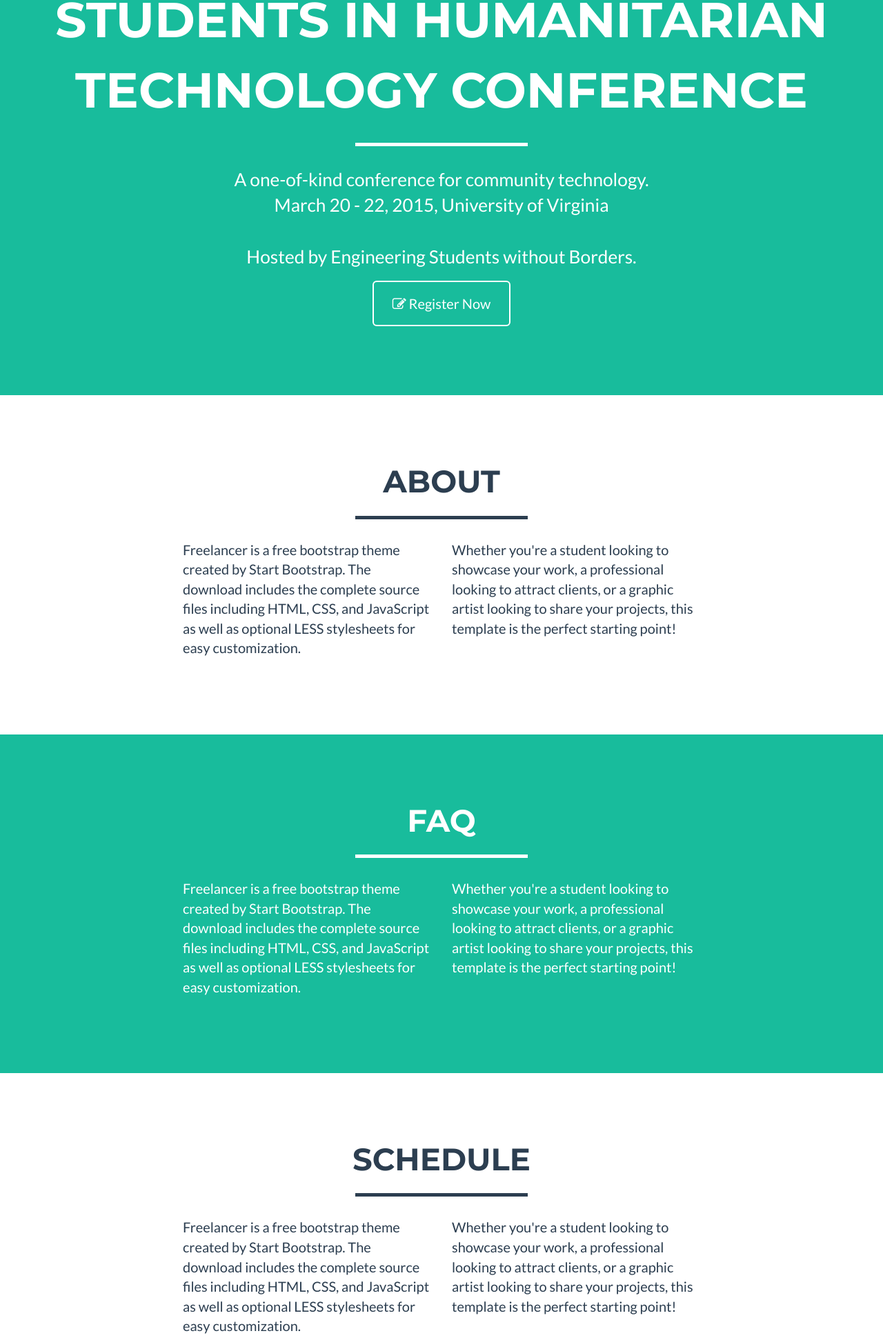
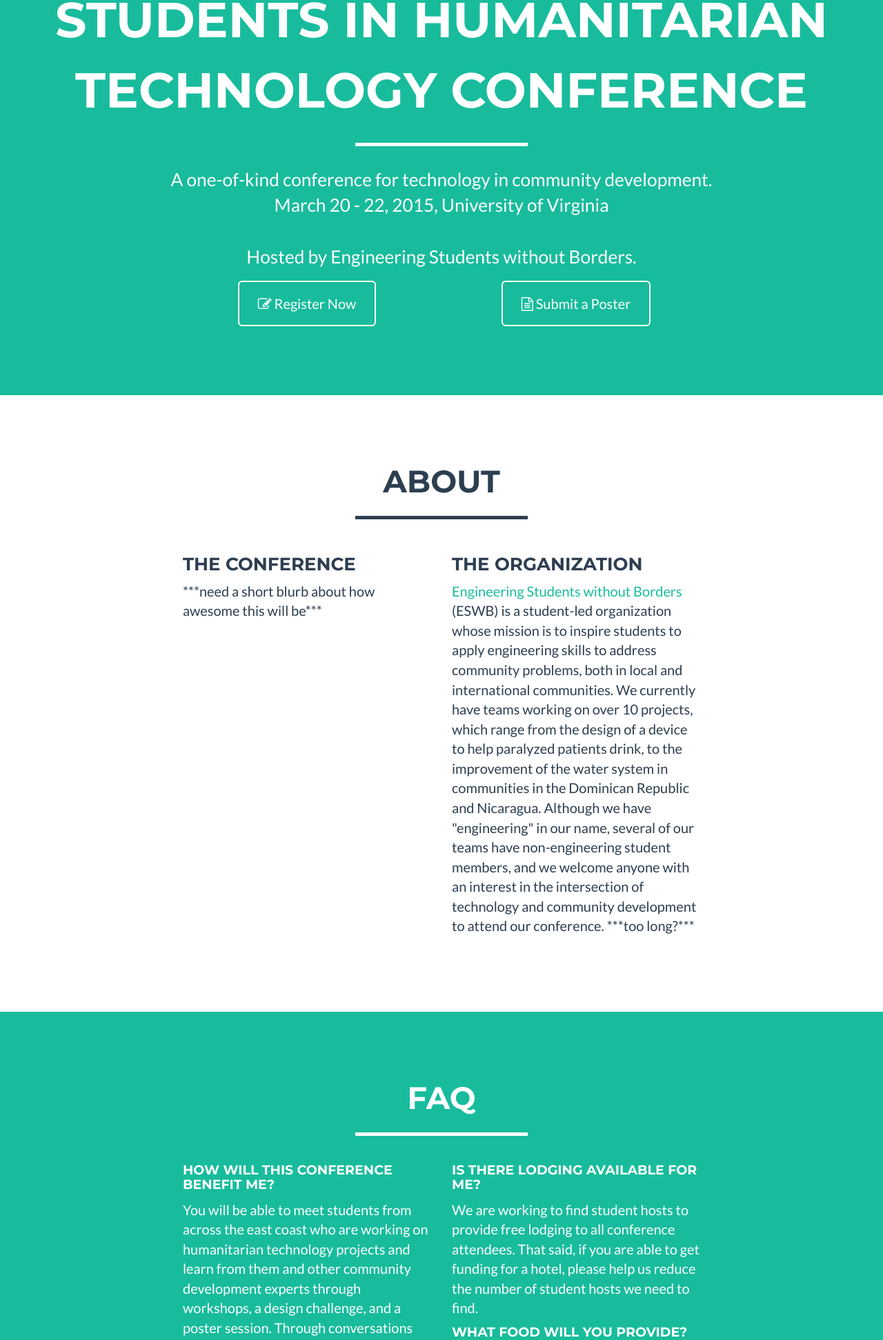
Before and after one commit to JohnReagan/eswb-conference-site, a PHP site: page / in a window 1280 px wide. Shown: the part 498-2441 px from the top of the page at 69% size. Run offline with PHP 8.4, Linux system fonts and the light colour scheme; some libraries are stand-ins or nearby versions.

Commit message:
added some content, links

```diff
--- a/css/freelancer.css
+++ b/css/freelancer.css
@@ -184,6 +184,10 @@
     background: #18bc9c;
 }
 
+section.success a {
+    color: #2c3e50;
+}
+
 @media(max-width:767px) {
     section {
         padding: 75px 0;
@@ -348,7 +352,9 @@
 }
 
 footer .footer-below i {
-    margin: 0px 10px;
+    margin: 0px 20px;
+    cursor: pointer;
+    color: #fff;
 }
 
 .btn-social {
--- a/home.html
+++ b/home.html
@@ -84,7 +84,7 @@
                     <div class="intro-text">
                         <span class="name">Students in Humanitarian Technology Conference</span>
                         <hr class="star-light">
-                        <span class="skills">A one-of-kind conference for community technology.
+                        <span class="skills">A one-of-kind conference for technology in community development.
                             <br>
                             March 20 - 22, 2015, University of Virginia
                             <br><br>
@@ -92,10 +92,17 @@
                         </span>
 
                     </div>
-                    <div class="col-lg-8 col-lg-offset-2 text-center">
-                    <a href="#" class="btn btn-lg btn-outline">
-                    <i class="fa fa-pencil-square-o"></i> Register Now
-                    </a>
+                    <div class="row">
+                        <div class="col-lg-4 col-lg-offset-2 text-center">
+                            <a href="#" class="btn btn-lg btn-outline">
+                                <i class="fa fa-pencil-square-o"></i> Register Now
+                            </a>
+                        </div>
+                        <div class="col-lg-4 text-center">
+                            <a href="https://docs.google.com/a/virginia.edu/forms/d/19hDd-2HFT8df0UNhDAN247QEMu3UNy9rEdCiLogsKrg/viewform" class="btn btn-lg btn-outline">
+                                <i class="fa fa-file-text-o"></i> Submit a Poster
+                            </a>
+                        </div>
                     </div>
                 </div>
             </div>
@@ -113,10 +120,12 @@
             </div>
             <div class="row">
                 <div class="col-lg-4 col-lg-offset-2">
-                    <p>Freelancer is a free bootstrap theme created by Start Bootstrap. The download includes the complete source files including HTML, CSS, and JavaScript as well as optional LESS stylesheets for easy customization.</p>
+                    <h3>The Conference</h3>
+                    <p>***need a short blurb about how awesome this will be***</p>
                 </div>
                 <div class="col-lg-4">
-                    <p>Whether you're a student looking to showcase your work, a professional looking to attract clients, or a graphic artist looking to share your projects, this template is the perfect starting point!</p>
+                    <h3>The Organization</h3>
+                    <p><a href="http://www.eswb.org">Engineering Students without Borders</a> (ESWB) is a student-led organization whose mission is to inspire students to apply engineering skills to address community problems, both in local and international communities. We currently have teams working on over 10 projects, which range from the design of a device to help paralyzed patients drink, to the improvement of the water system in communities in the Dominican Republic and Nicaragua. Although we have "engineering" in our name, several of our teams have non-engineering student members, and we welcome anyone with an interest in the intersection of technology and community development to attend our conference. ***too long?***</p>
                 </div>
             </div>
         </div>
@@ -133,10 +142,26 @@
             </div>
             <div class="row">
                 <div class="col-lg-4 col-lg-offset-2">
-                    <p>Freelancer is a free bootstrap theme created by Start Bootstrap. The download includes the complete source files including HTML, CSS, and JavaScript as well as optional LESS stylesheets for easy customization.</p>
+                    <h4>How will this conference benefit me?</h4>
+                    <p>You will be able to meet students from across the east coast who are working on humanitarian technology projects and learn from them and other community development experts through workshops, a design challenge, and a poster session. Through conversations with other student leaders, you can also find new ideas for running EWB at UMBC.</p>
+
+                    <h4>How much does attending cost?</h4>
+                    <p>There is only a $15 registration fee per student, which helps cover the cost of meals.</p>
+
+                    <h4>Who can I contact for more questions?</h4>
+                    <p>We'd love to answer your questions! Contact our Vice President, Alisha, at <a href="mailto:amg4ft@virginia.edu">amg4ft@virginia.edu</a>.
+
                 </div>
                 <div class="col-lg-4">
-                    <p>Whether you're a student looking to showcase your work, a professional looking to attract clients, or a graphic artist looking to share your projects, this template is the perfect starting point!</p>
+
+
+                    <h4>Is there lodging available for me?</h4>
+                    <p>We are working to find student hosts to provide free lodging to all conference attendees. That said, if you are able to get funding for a hotel, please help us reduce the number of student hosts we need to find.</p>
+
+                    <h4>What food will you provide?</h4>
+                    <p>All meals during the conference are covered by us. ***add some info about food, type, snacks etc*** We will do our best to accomodate any dietary restrictions!</p>
+
+                    <h4>***Any ideas on other FAQ entries??***</h4>
                 </div>
             </div>
         </div>
@@ -152,11 +177,8 @@
                 </div>
             </div>
             <div class="row">
-                <div class="col-lg-4 col-lg-offset-2">
-                    <p>Freelancer is a free bootstrap theme created by Start Bootstrap. The download includes the complete source files including HTML, CSS, and JavaScript as well as optional LESS stylesheets for easy customization.</p>
-                </div>
-                <div class="col-lg-4">
-                    <p>Whether you're a student looking to showcase your work, a professional looking to attract clients, or a graphic artist looking to share your projects, this template is the perfect starting point!</p>
+                <div class="col-lg-12 text-center">
+                    <h2>TBA</h2>
                 </div>
             </div>
         </div>
@@ -172,11 +194,8 @@
                 </div>
             </div>
             <div class="row">
-                <div class="col-lg-4 col-lg-offset-2">
-                    <p>Freelancer is a free bootstrap theme created by Start Bootstrap. The download includes the complete source files including HTML, CSS, and JavaScript as well as optional LESS stylesheets for easy customization.</p>
-                </div>
-                <div class="col-lg-4">
-                    <p>Whether you're a student looking to showcase your work, a professional looking to attract clients, or a graphic artist looking to share your projects, this template is the perfect starting point!</p>
+                <div class="col-lg-12 text-center">
+                    <h2>TBA</h2>
                 </div>
             </div>
         </div>
@@ -192,11 +211,8 @@
                 </div>
             </div>
             <div class="row">
-                <div class="col-lg-4 col-lg-offset-2">
-                    <p>Freelancer is a free bootstrap theme created by Start Bootstrap. The download includes the complete source files including HTML, CSS, and JavaScript as well as optional LESS stylesheets for easy customization.</p>
-                </div>
-                <div class="col-lg-4">
-                    <p>Whether you're a student looking to showcase your work, a professional looking to attract clients, or a graphic artist looking to share your projects, this template is the perfect starting point!</p>
+                <div class="col-lg-12 text-center">
+                    <h2>TBA</h2>
                 </div>
             </div>
         </div>
@@ -208,12 +224,9 @@
             <div class="container">
                 <div class="row">
                     <div class="col-lg-12">
-                        Built by John Reagan
-                    </div>
-                    <div class="col-lg-12">
-                        <i class="fa fa-envelope"></i>
-                        <i class="fa fa-facebook"></i>
-                        <i class="fa fa-twitter"></i>
+                        <a href="mailto:amg4ft@virginia.edu"><i class="fa fa-envelope fa-3x"></i></a>
+                        <a href="https://www.facebook.com/ESWBatUVa"><i class="fa fa-facebook fa-3x"></i></a>
+                        <a href="https://twitter.com/eswbatuva"><i class="fa fa-twitter fa-3x"></i></a>
                     </div>
                 </div>
             </div>
```
